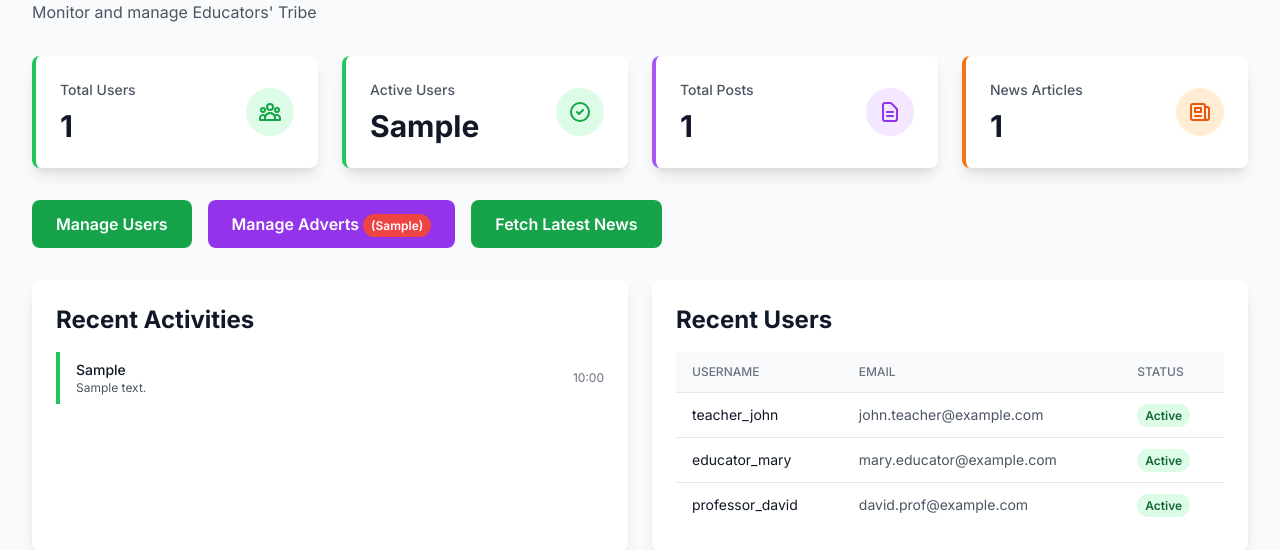
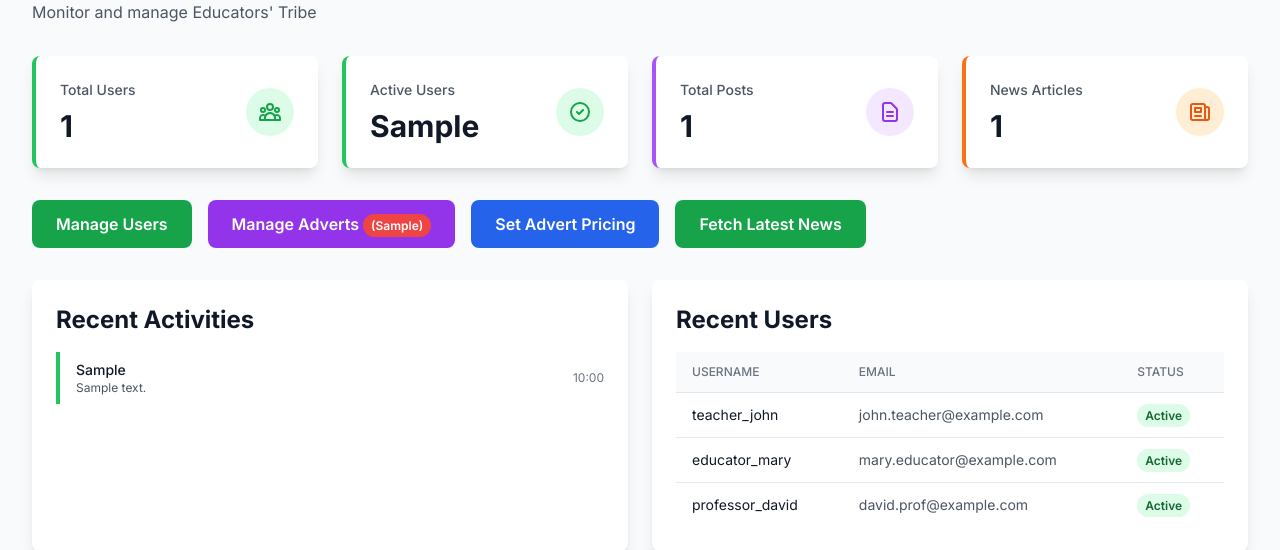
Before and after one commit to spw3bt3ch/educators-tribe, a Flask app: template templates/admin_dashboard.html in a window 1280 px wide. Shown: the part 144-694 px from the top of the page. Run offline with Flask 3, Linux system fonts and the light colour scheme; tables that the repository leaves empty hold one stand-in row (values such as "Sample post"); the template is opened without the code that fills it: values that come from a table or form of the project are taken from there, most other values are stand-ins (such as "Sample title", 1, 10 or a date in 2020); some libraries are stand-ins or nearby versions.

Commit message:
Admin dashboard updated
Admin can set advert prices

```diff
--- a/templates/admin_dashboard.html
+++ b/templates/admin_dashboard.html
@@ -75,6 +75,9 @@
         </a>
         <a href="{{ url_for('admin_adverts') }}" class="bg-purple-600 hover:bg-purple-700 text-white px-6 py-3 rounded-lg font-semibold transition">
             Manage Adverts{% if pending_adverts %} <span class="bg-red-500 rounded-full px-2 py-1 text-xs">({{ pending_adverts }})</span>{% endif %}
+        </a>
+        <a href="{{ url_for('admin_advert_pricing') }}" class="bg-blue-600 hover:bg-blue-700 text-white px-6 py-3 rounded-lg font-semibold transition">
+            Set Advert Pricing
         </a>
         <button onclick="fetchNews()" class="bg-green-600 hover:bg-green-700 text-white px-6 py-3 rounded-lg font-semibold transition">
             Fetch Latest News
```
